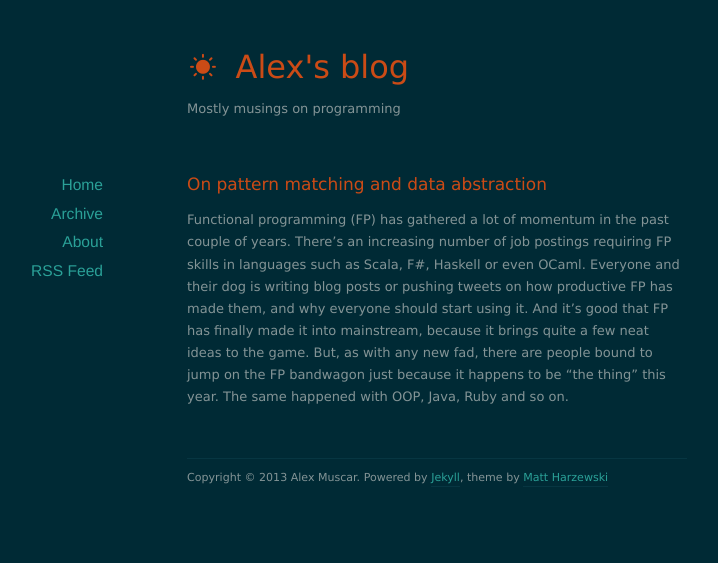
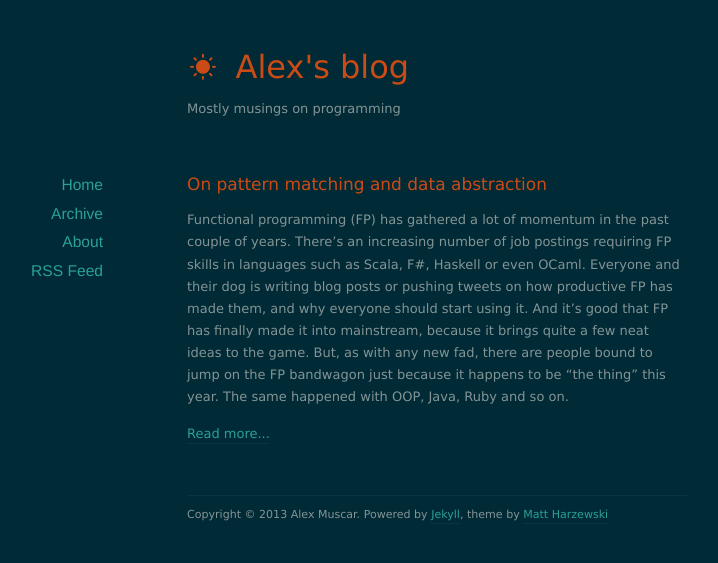
Before and after one commit to muscar/muscar.github.com, a Jekyll site: the page built from index.html, in a window 1280 px wide. Shown: the top 563 px of the page, without its empty margins (203-921 px from the left). Built offline with Jekyll 4.4.1, drawn with Linux system fonts in a browser that asks for light colours; nearby versions of some CDN libraries; the list of posts is cut into pages by our own code.

Commit message:
Added read more link.

```diff
--- a/index.html
+++ b/index.html
@@ -19,6 +19,7 @@ title: Alex's blog
 		<div class="post-content">
             {% if post.content contains '<!-- more -->' %}
               {{ post.content | split:'<!-- more -->' | first }}
+              <a href="{{ post.url }}">Read more...</a>
             {% else %}
               {{ post.content }}
             {% endif %}
```
